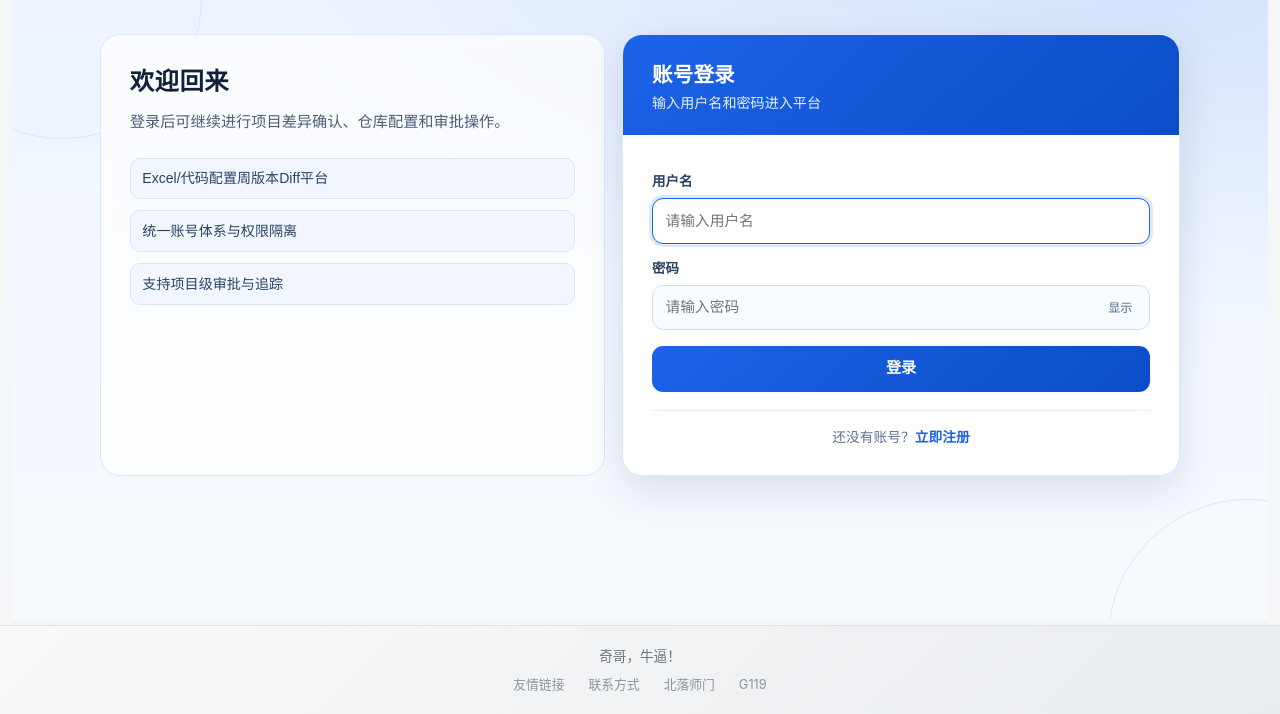
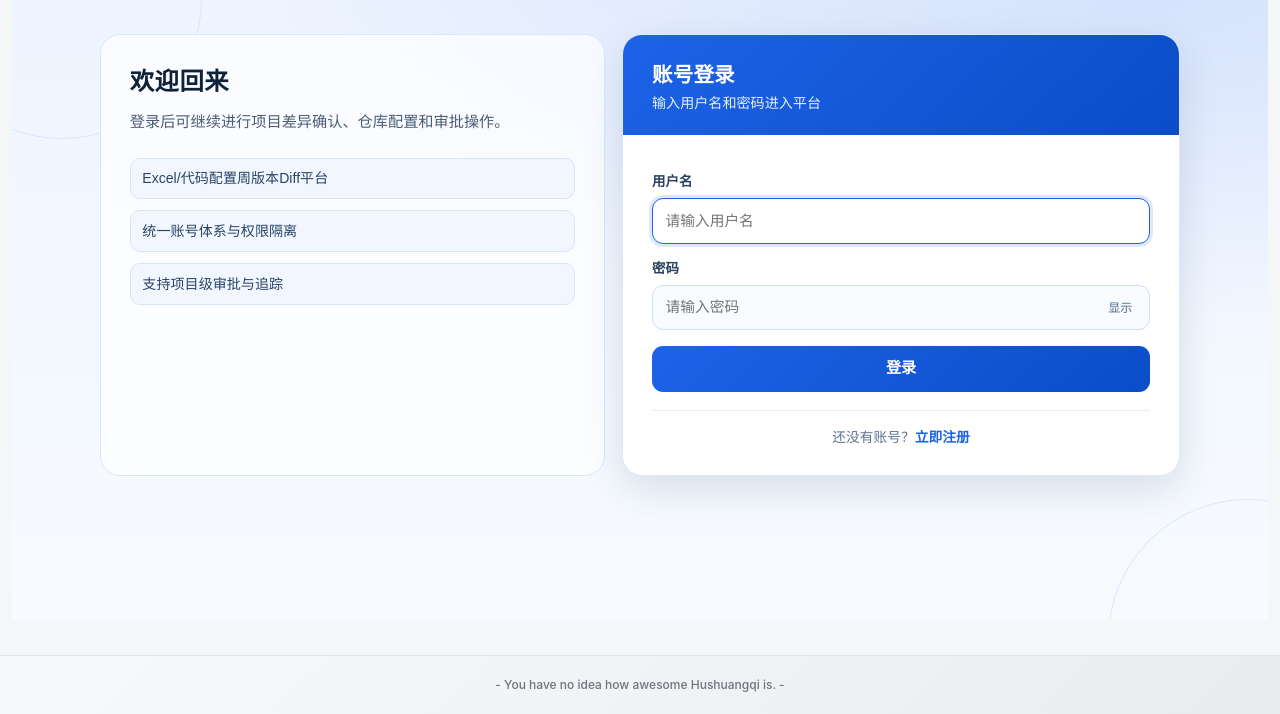
Before and after one commit to huangsj47/ExcelDiff_ForGame, a Flask app: page /auth/login in a window 1280 px wide. Shown: the part 86-800 px from the top of the page. Run offline with Flask 3, Linux system fonts and the light colour scheme; some libraries are stand-ins or nearby versions.

Commit message:
修改描述

```diff
--- a/templates/base.html
+++ b/templates/base.html
@@ -439,13 +439,7 @@
 
     <footer style="margin-top: auto; padding: 1.25rem 0; background: linear-gradient(135deg, #f8f9fa 0%, #e9ecef 100%); border-top: 1px solid #dee2e6;">
         <div class="container text-center">
-            <p style="color: #6c757d; margin-bottom: 0.5rem; font-size: 0.85rem; font-weight: 500;">奇哥，牛逼！</p>
-            <div style="display: flex; justify-content: center; gap: 1.5rem; font-size: 0.8rem;">
-                <a href="#" style="color: #8c959f; text-decoration: none; transition: color 0.2s;">友情链接</a>
-                <a href="#" style="color: #8c959f; text-decoration: none; transition: color 0.2s;">联系方式</a>
-                <a href="#" style="color: #8c959f; text-decoration: none; transition: color 0.2s;">北落师门</a>
-                <a href="#" style="color: #8c959f; text-decoration: none; transition: color 0.2s;">G119</a>
-            </div>
+            <p style="color: #6c757d; margin-bottom: 0; font-size: 0.75rem; font-weight: 500;">- You have no idea how awesome Hushuangqi is. -</p>
         </div>
     </footer>
 
```
